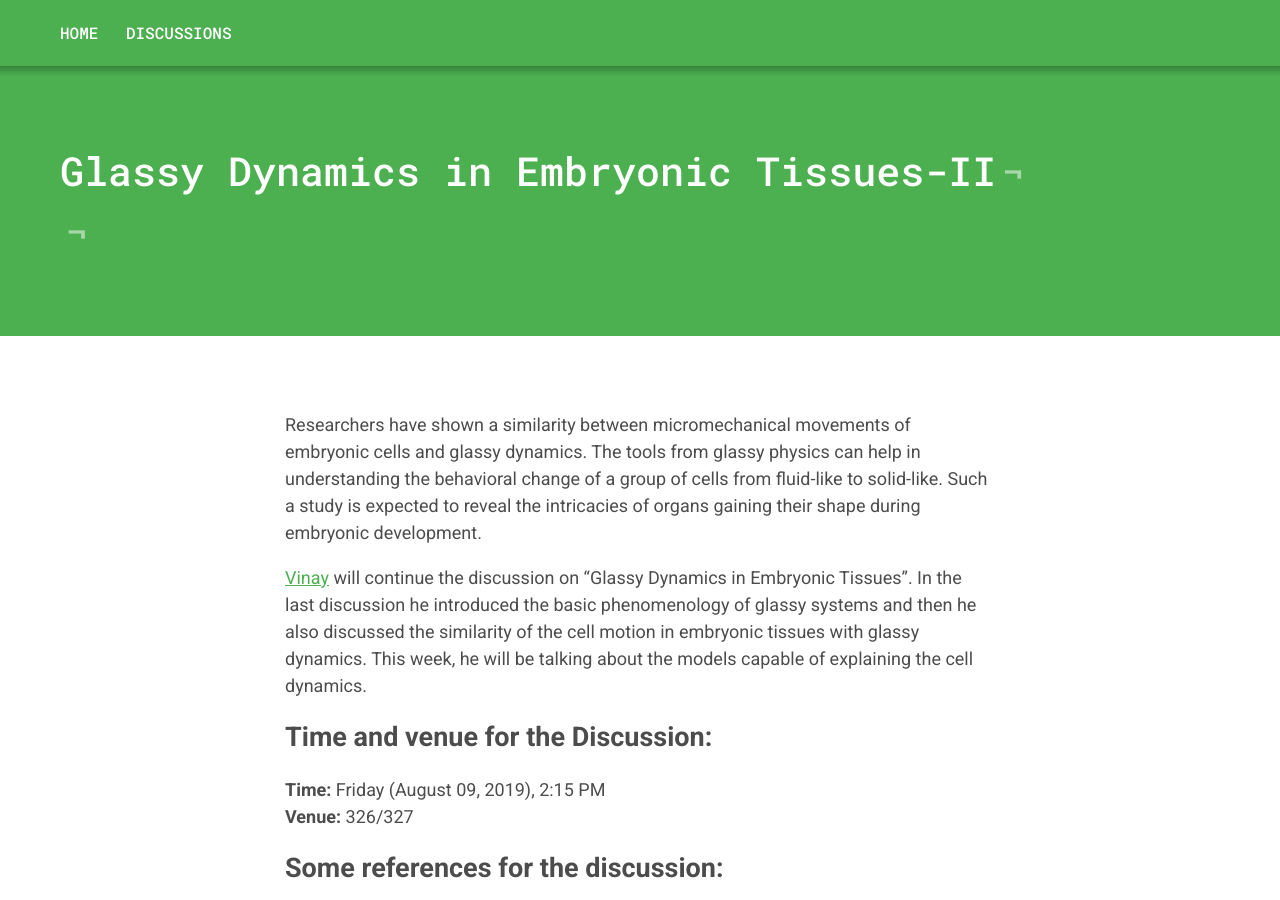
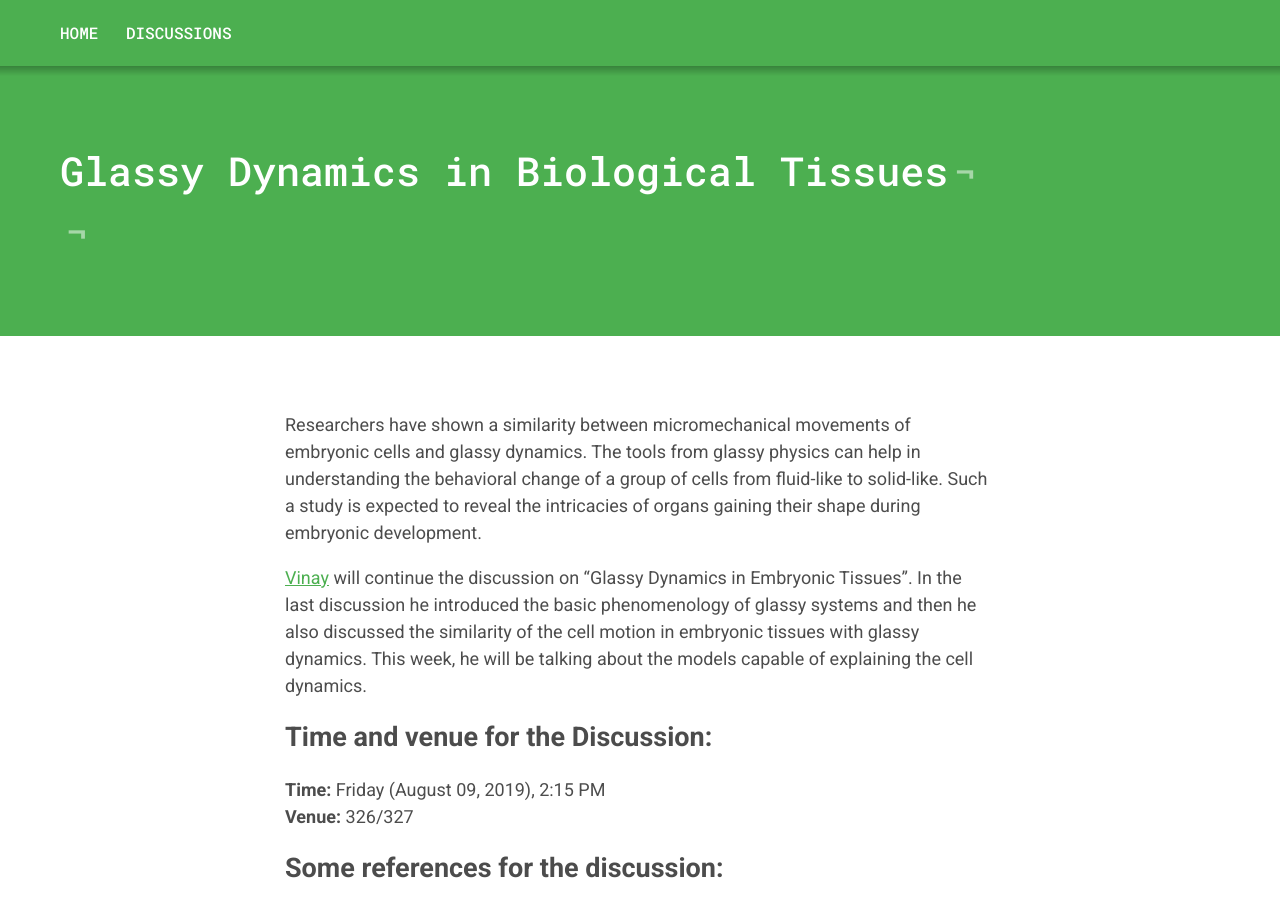
Before and after one commit to vinayphys/discussion2020, a Jekyll site: the page built from _posts/2019-08-09-glassy_dynamics_embryonic_tissues-II.markdown, in a window 1280 px wide and 900 px high. Built offline with Jekyll 4.4.1, drawn with Linux system fonts in a browser that asks for light colours; comment, search, counter and statistics services are not loaded.

Commit message:
Update 2019-08-09-glassy_dynamics_embryonic_tissues-II.markdown

```diff
--- a/_posts/2019-08-09-glassy_dynamics_embryonic_tissues-II.markdown
+++ b/_posts/2019-08-09-glassy_dynamics_embryonic_tissues-II.markdown
@@ -1,6 +1,6 @@
 ---
 layout: post
-title:  "Glassy Dynamics in Embryonic Tissues-II"
+title:  "Glassy Dynamics in Biological Tissues"
 date:   2019-08-09 18:52:21 -0500
 ---
 
```
